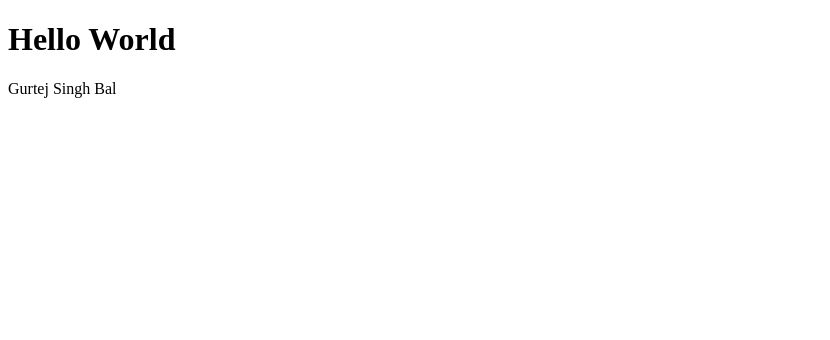
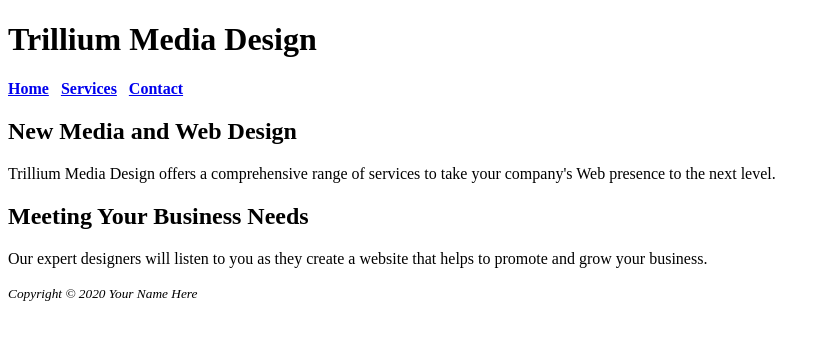
Before and after one commit to Gurtej31/Class-Tasks, a plain HTML site: page index.html in a window 1280 px wide. Shown: the whole page, without its empty margins (0-830 px from the left). Drawn offline with Linux system fonts and the light colour scheme.

Commit message:
In class task 3

```diff
--- a/index.html
+++ b/index.html
@@ -2,14 +2,32 @@
 <html lang="en">
 
 <head>
-    <title>My First Hello World World Web Page
-    </title>
-    <meta charset="utf-8">
+  <title>Trillium Media Design</title>
+  <meta charset="utf-8">
 </head>
 
 <body>
-    <h1>Hello World</h1>
-    <p>Gurtej Singh Bal</p>
+  <header>
+    <h1>Trillium Media Design</h1>
+  </header>
+  <nav>
+    <b><a href="index.html">Home</a>  &nbsp;
+       <a href="services.html">Services</a>  &nbsp;
+       <a href="contact.html">Contact</a>
+    </b>
+</nav>
+
+  <main>
+    <h2>New Media and Web Design</h2>
+    <p>Trillium Media Design offers a comprehensive range of services to take your company&#39;s Web presence to the
+      next level. </p>
+    <h2>Meeting Your Business Needs</h2>
+    <p>Our expert designers will listen to you as they create a website that helps to promote and grow your business.
+    </p>
+  </main>
+  <footer>
+    <small><i>Copyright &copy; 2020 Your Name Here</i></small>
+  </footer>
 </body>
 
 </html>
```
Also changed, not shown: contact.html (added, +34 -0 lines), services.html (added, +40 -0 lines).
